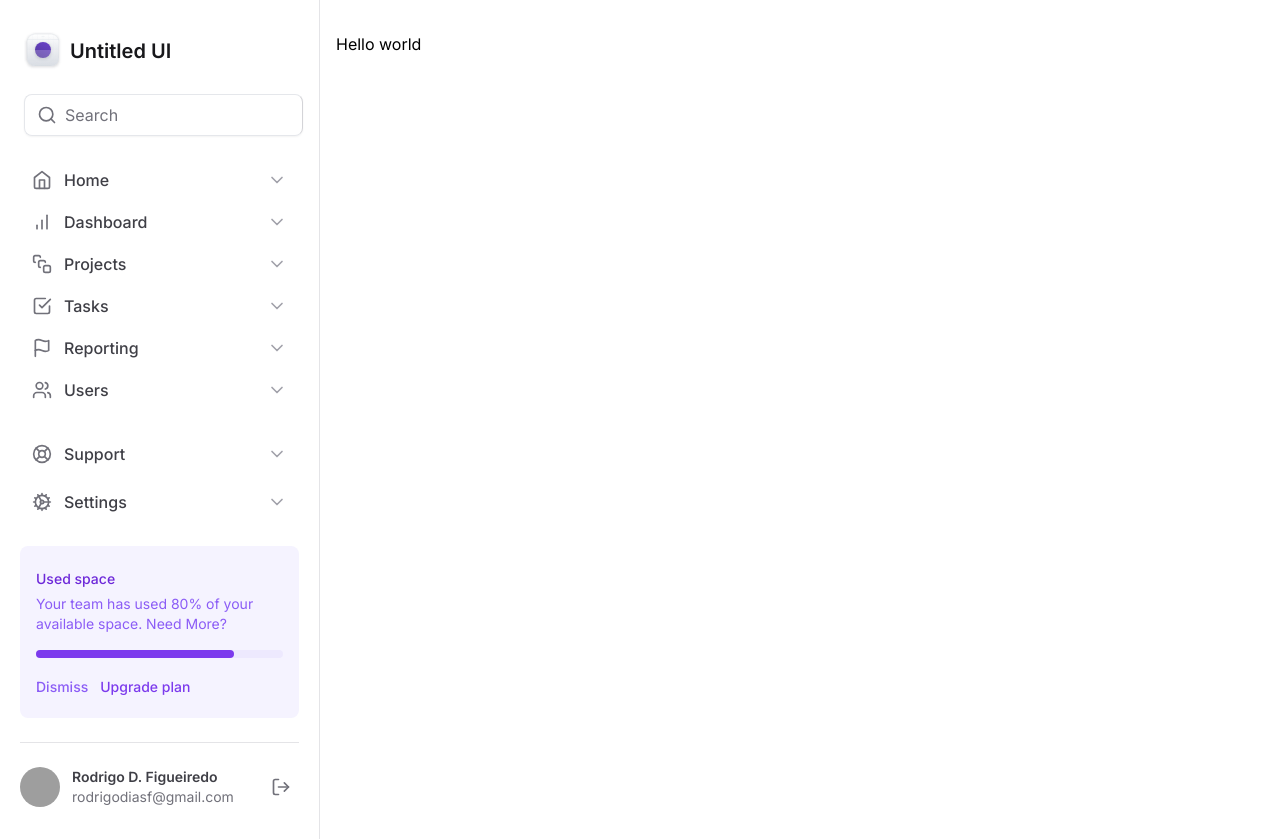
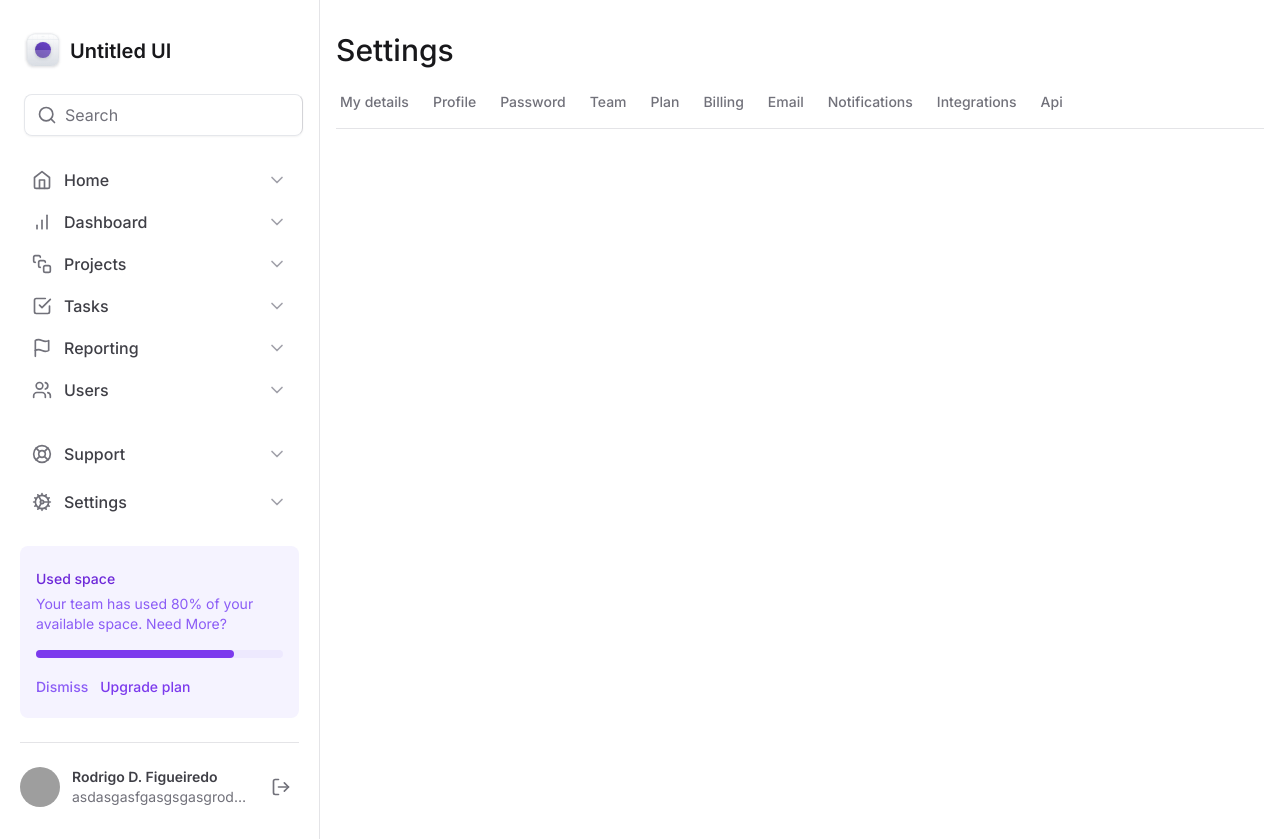
Before and after one commit to rodrigodiasf1984/mastering-tailwindcss-nextjs, a Next.js app: page / in a window 1280 px wide. Built offline with nearby package versions, Linux system fonts and the light colour scheme; grey boxes are pictures that could not be loaded.

Commit message:
chore: add tabs

```diff
--- a/package.json
+++ b/package.json
@@ -9,6 +9,7 @@
     "lint": "next lint"
   },
   "dependencies": {
+    "@radix-ui/react-tabs": "^1.0.4",
     "@types/node": "20.4.8",
     "@types/react": "18.2.18",
     "@types/react-dom": "18.2.7",
--- a/src/app/layout.tsx
+++ b/src/app/layout.tsx
@@ -16,7 +16,7 @@ export default function RootLayout({
   children: React.ReactNode
 }) {
   return (
-    <html lang="en">
+    <html lang="en" className="antialiased">
       <body className={inter.className}>
         <div className="grid min-h-screen grid-cols-app">
           <Sidebar />
--- a/src/app/page.tsx
+++ b/src/app/page.tsx
@@ -1,3 +1,10 @@
+import SettingsTabs from '@/components/SettingsTabs'
+
 export default function Home() {
-  return <h1>Hello world</h1>
+  return (
+    <>
+      <h1 className="text-3xl font-medium text-zinc-900">Settings</h1>
+      <SettingsTabs />
+    </>
+  )
 }
--- /dev/null
+++ b/src/components/SettingsTabs/TabItem.tsx
@@ -0,0 +1,23 @@
+import React from 'react'
+import * as Tabs from '@radix-ui/react-tabs'
+
+type TabItemProps = {
+  value: string
+  title: string
+  isSelected?: boolean
+}
+
+export default function TabItem({
+  value,
+  title,
+  isSelected = false,
+}: TabItemProps) {
+  return (
+    <Tabs.Trigger
+      value={value}
+      className="px-1 pb-4 text-sm font-medium text-zinc-500 hover:text-violet-700"
+    >
+      <span>{title}</span>
+    </Tabs.Trigger>
+  )
+}
--- /dev/null
+++ b/src/components/SettingsTabs/index.tsx
@@ -0,0 +1,26 @@
+'use client'
+
+import React from 'react'
+import * as Tabs from '@radix-ui/react-tabs'
+import TabItem from './TabItem'
+
+export default function SettingsTabs() {
+  return (
+    <>
+      <Tabs.Root defaultValue="tab1">
+        <Tabs.List className="mt-6 flex w-full items-center gap-4 border-b border-b-zinc-200">
+          <TabItem title="My details" value="tab1" isSelected />
+          <TabItem title="Profile" value="tab2" />
+          <TabItem title="Password" value="tab3" />
+          <TabItem title="Team" value="tab4" />
+          <TabItem title="Plan" value="tab5" />
+          <TabItem title="Billing" value="tab6" />
+          <TabItem title="Email" value="tab7" />
+          <TabItem title="Notifications" value="tab8" />
+          <TabItem title="Integrations" value="tab9" />
+          <TabItem title="Api" value="tab10" />
+        </Tabs.List>
+      </Tabs.Root>
+    </>
+  )
+}
--- a/src/components/Sidebar/Profile.tsx
+++ b/src/components/Sidebar/Profile.tsx
@@ -14,7 +14,7 @@ export function Profile() {
           Rodrigo D. Figueiredo
         </span>
         <span className="truncate text-sm/5 text-zinc-500">
-          rodrigodiasf@gmail.com
+          asdasgasfgasgsgasgrodrigodiasf@gmail.com
         </span>
       </div>
       <button
```
Also changed, not shown: 1 other file (tests, documents, lock files or other folders).
